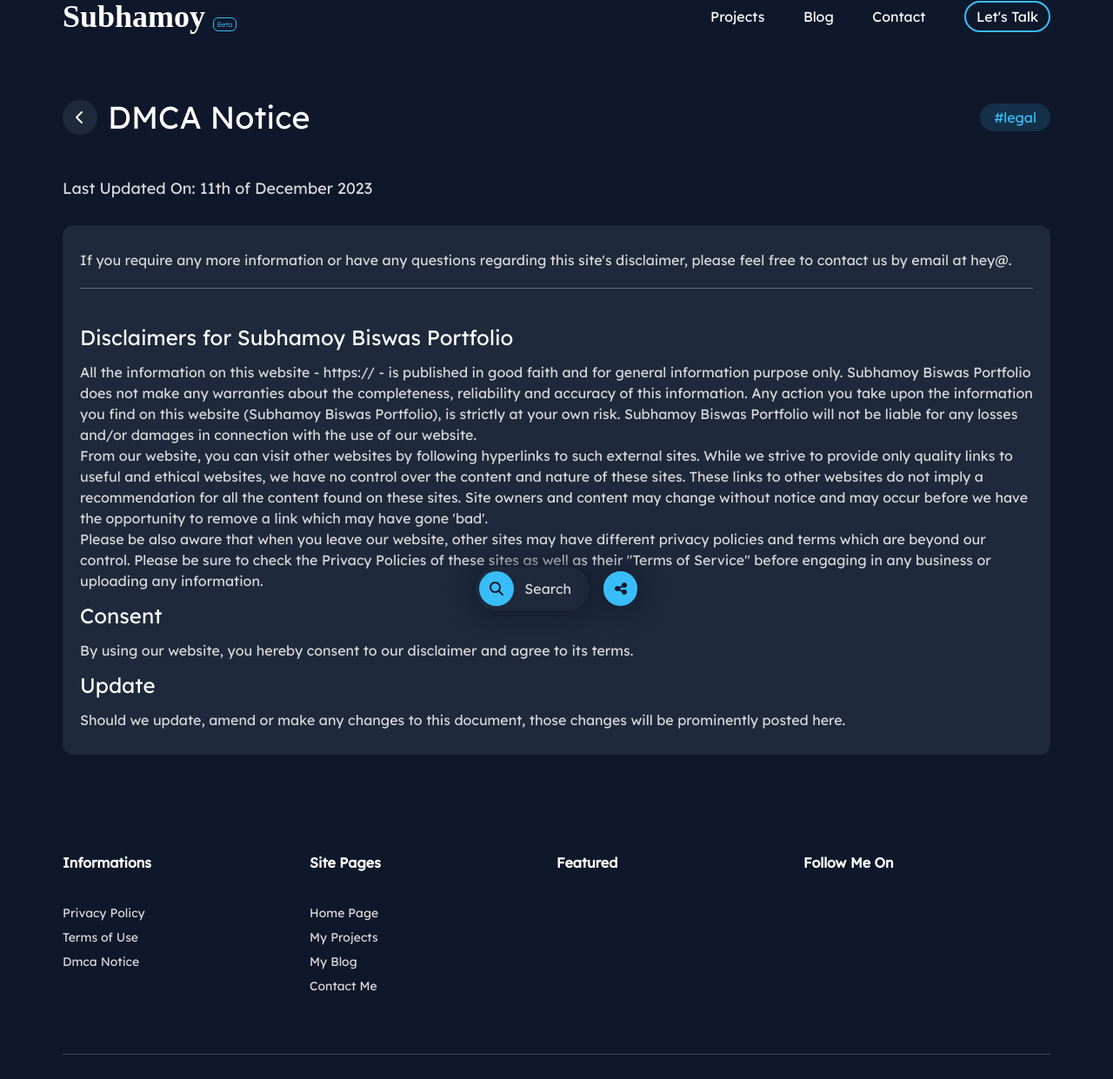
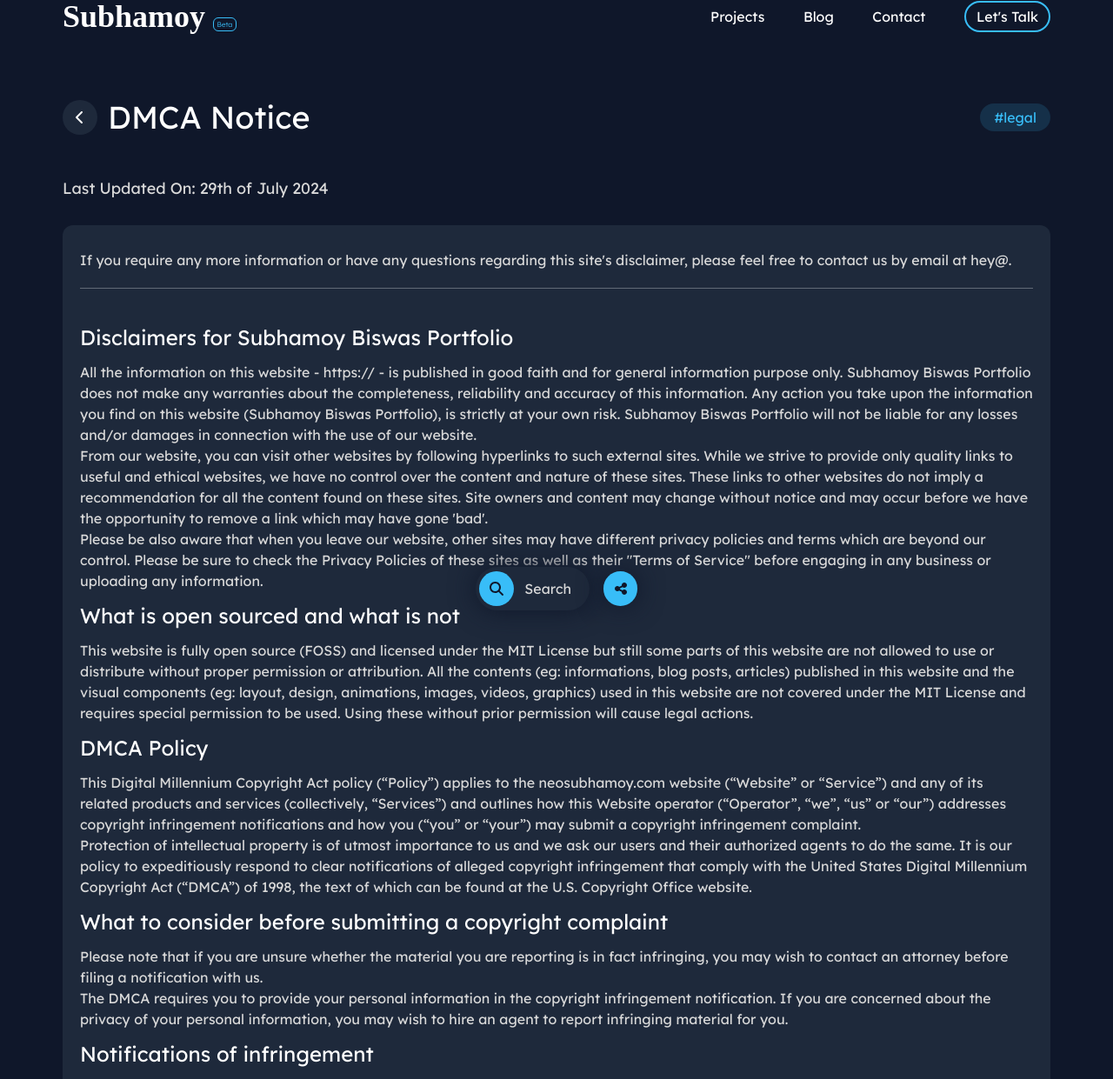
Before and after one commit to neosubhamoy/neosubhamoy-portfolio, a PHP site: page /neosubhamoy/dmca.php in a window 1280 px wide. Shown: the part 37-1278 px from the top of the page at 87% size. Run offline with PHP 8.4, Linux system fonts and the light colour scheme; data that the repository does not hold is empty; some libraries are stand-ins or nearby versions; some web fonts are replaced.

Commit message:
(refactor): updated dmca page

```diff
--- a/htdocs/assets/style.css
+++ b/htdocs/assets/style.css
@@ -1832,6 +1832,14 @@ video {
   text-transform: lowercase;
 }
 
+.leading-relaxed {
+  line-height: 1.625;
+}
+
+.leading-loose {
+  line-height: 2;
+}
+
 .text-\[rgb\(22\2c _163\2c _74\)\] {
   --tw-text-opacity: 1;
   color: rgb(22 163 74 / var(--tw-text-opacity));
--- a/htdocs/dmca.php
+++ b/htdocs/dmca.php
@@ -31,27 +31,42 @@ write_dataset($conn);
                 </span>
                 <span class="px-4 py-1 bg-accent_primary_extratransparent rounded-full text-accent_primary hidden lg:block">#legal</span>
             </div>
-            <p class="text-lg text-accent_three mt-12">Last Updated On: 11th of December 2023</p>
+            <p class="text-lg text-accent_three mt-12">Last Updated On: 29th of July 2024</p>
             <div class="dmcacontent w-full bg-bg_secondary rounded-xl px-5 py-7 mt-7">
                 <div class="dmcacont1 text-accent_three pb-5 mb-10 border-b-[1px] border-b-accent_secondary_transparent">
                     <p>If you require any more information or have any questions regarding this site&#39;s disclaimer, please feel free to contact us by email at <a href="mailto:hey@<?php echo $domain ?>">hey@<?php echo $domain ?></a>.</p>
                 </div>
                 <div class="dmcacont2 text-accent_three">
                     <h2 class="text-2xl text-accent_secondary my-3">Disclaimers for Subhamoy Biswas Portfolio</h2>
-
                     <p>All the information on this website - https://<?php echo $domain ?> - is published in good faith and for general information purpose only. Subhamoy Biswas Portfolio does not make any warranties about the completeness, reliability and accuracy of this information. Any action you take upon the information you find on this website (Subhamoy Biswas Portfolio), is strictly at your own risk. Subhamoy Biswas Portfolio will not be liable for any losses and/or damages in connection with the use of our website.</p>
-
                     <p>From our website, you can visit other websites by following hyperlinks to such external sites. While we strive to provide only quality links to useful and ethical websites, we have no control over the content and nature of these sites. These links to other websites do not imply a recommendation for all the content found on these sites. Site owners and content may change without notice and may occur before we have the opportunity to remove a link which may have gone &#39;bad&#39;.</p>
-
                     <p>Please be also aware that when you leave our website, other sites may have different privacy policies and terms which are beyond our control. Please be sure to check the Privacy Policies of these sites as well as their &quot;Terms of Service&quot; before engaging in any business or uploading any information.</p>
 
-                    <h2 class="text-2xl text-accent_secondary my-3">Consent</h2>
+                    <h2 class="text-2xl text-accent_secondary my-3">What is open sourced and what is not</h2>
+                    <p>This website is fully open source (FOSS) and licensed under the <a href="https://opensource.org/license/mit">MIT License</a> but still some parts of this website are not allowed to use or distribute without proper permission or attribution. All the contents (eg: informations, blog posts, articles) published in this website and the visual components (eg: layout, design, animations, images, videos, graphics) used in this website are not covered under the <a href="https://opensource.org/license/mit">MIT License</a> and requires special permission to be used. Using these without prior permission will cause legal actions.</p>
 
-                    <p>By using our website, you hereby consent to our disclaimer and agree to its terms.</p>
+                    <h2 class="text-2xl text-accent_secondary my-3">DMCA Policy</h2>
+                    <p>This Digital Millennium Copyright Act policy (“Policy”) applies to the <a href="https://<?php echo $domain ?>">neosubhamoy.com</a> website (“Website” or “Service”) and any of its related products and services (collectively, “Services”) and outlines how this Website operator (“Operator”, “we”, “us” or “our”) addresses copyright infringement notifications and how you (“you” or “your”) may submit a copyright infringement complaint.</p>
+                    <p>Protection of intellectual property is of utmost importance to us and we ask our users and their authorized agents to do the same. It is our policy to expeditiously respond to clear notifications of alleged copyright infringement that comply with the United States Digital Millennium Copyright Act (“DMCA”) of 1998, the text of which can be found at the U.S. Copyright Office <a href="https://www.copyright.gov">website</a>.</p>
 
-                    <h2 class="text-2xl text-accent_secondary my-3">Update</h2>
+                    <h2 class="text-2xl text-accent_secondary my-3">What to consider before submitting a copyright complaint</h2>
+                    <p>Please note that if you are unsure whether the material you are reporting is in fact infringing, you may wish to contact an attorney before filing a notification with us.</p>
+                    <p>The DMCA requires you to provide your personal information in the copyright infringement notification. If you are concerned about the privacy of your personal information, you may wish to <a href="https://www.copyrighted.com/professional-takedowns" ref="nofollow noreferrer noopener external">hire an agent</a> to report infringing material for you.</p>
 
-                    <p>Should we update, amend or make any changes to this document, those changes will be prominently posted here.</p>
+                    <h2 class="text-2xl text-accent_secondary my-3">Notifications of infringement</h2>
+                    <p>If you are a copyright owner or an agent thereof, and you believe that any material available on our Services infringes your copyrights, then you may submit a written copyright infringement notification (“Notification”) using the contact details below pursuant to the DMCA. All such Notifications must comply with the DMCA requirements.</p>
+                    <p>Filing a DMCA complaint is the start of a pre-defined legal process. Your complaint will be reviewed for accuracy, validity, and completeness. If your complaint has satisfied these requirements, our response may include the removal or restriction of access to allegedly infringing material.</p>
+                    <p>If we remove or restrict access to materials or terminate an account in response to a Notification of alleged infringement, we will make a good faith effort to contact the affected user with information concerning the removal or restriction of access.</p>
+                    <p>Notwithstanding anything to the contrary contained in any portion of this Policy, the Operator reserves the right to take no action upon receipt of a DMCA copyright infringement notification if it fails to comply with all the requirements of the DMCA for such notifications.</p>
+                    <p>The process described in this Policy does not limit our ability to pursue any other remedies we may have to address suspected infringement.</p>
+
+                    <h2 class="text-2xl text-accent_secondary my-3">Changes and amendments</h2>
+                    <p>We reserve the right to modify this Policy or its terms related to the Website and Services at any time at our discretion. When we do, we will revise the updated date at the top of this page. We may also provide notice to you in other ways at our discretion, such as through the contact information you have provided.</p>
+                    <p>An updated version of this Policy will be effective immediately upon the posting of the revised Policy unless otherwise specified. Your continued use of the Website and Services after the effective date of the revised Policy (or such other act specified at that time) will constitute your consent to those changes.</p>
+
+                    <h2 class="text-2xl text-accent_secondary my-3">Reporting copyright infringement</h2>
+                    <p>If you would like to notify us of the infringing material or activity, we encourage you to contact us using the details below:</p>
+                    <p><a href="mailto:abuse@<?php echo $domain ?>">abuse@<?php echo $domain ?></a></p>
                 </div>
             </div>
         </div>
```
